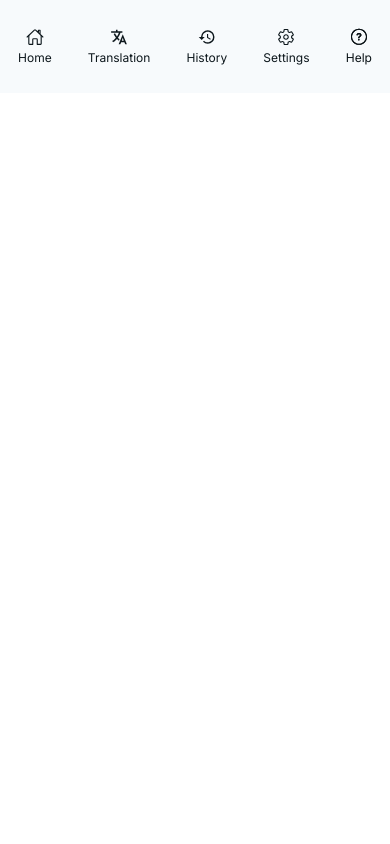
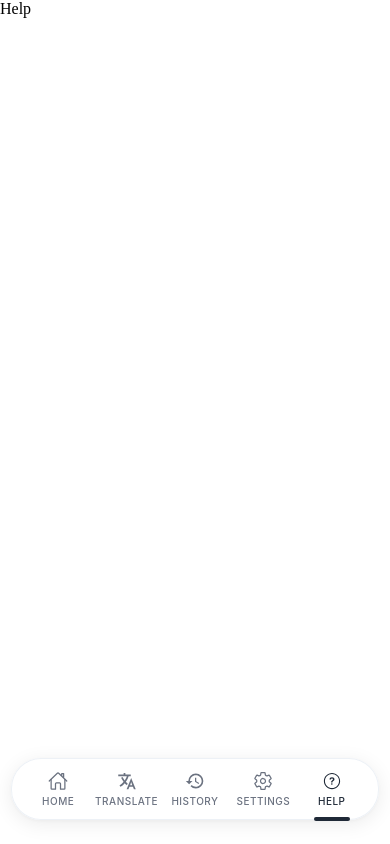
Before and after one commit to Not-Secret-Dev/Sign2Text, a React (Vite) app: page /help in a window 390 px wide. Built offline with nearby package versions, Linux system fonts and the light colour scheme.

Commit message:
Navbar styling and responsiveness

```diff
--- a/src/App.jsx
+++ b/src/App.jsx
@@ -1,5 +1,9 @@
 import { Routes, Route } from "react-router-dom";
 import Home from "./Components/Pages/Home/Home";
+import Translation from "./Components/Pages/Translation/Translation";
+import Setting from "./Components/Pages/Settings/Setting";
+import History from "./Components/Pages/History/History";
+import Help from "./Components/Pages/Help/Help";
 import Navbar from "./Components/Global/Navbar/Navbar";
 
 function App() {
@@ -7,6 +11,10 @@ function App() {
     <>
       <Routes>
         <Route path="/" element={<Home />} />
+        <Route path="/translation" element={<Translation />} />
+        <Route path="/history" element={<History />} />
+        <Route path="/setting" element={<Setting />} />
+        <Route path="/help" element={<Help />} />
       </Routes>
       <Navbar />
     </>
--- a/src/Components/Global/Navbar/Navbar.jsx
+++ b/src/Components/Global/Navbar/Navbar.jsx
@@ -5,78 +5,109 @@ import { IoLanguageSharp } from "react-icons/io5";
 import { MdHistory } from "react-icons/md";
 import { IoSettingsOutline } from "react-icons/io5";
 import { IoIosHelpCircleOutline } from "react-icons/io";
-import { useState } from "react";
 
 const MainContainer = styled.nav`
-  height: 11vh;
+  position: fixed;
+  bottom: 24px;
+  left: 50%;
+  transform: translateX(-50%);
+  width: min(100% - 48px, 420px);
+  height: 60px;
+  background: rgba(255, 255, 255, 0.95);
+  backdrop-filter: blur(12px);
+  -webkit-backdrop-filter: blur(12px);
+  border-radius: 30px;
+  box-shadow: 0 4px 20px rgba(0, 0, 0, 0.08), 0 1px 4px rgba(0, 0, 0, 0.04);
+  border: 1px solid rgba(226, 232, 240, 0.6);
+  z-index: 1000;
+  display: flex;
+  justify-content: space-around;
+  align-items: center;
+  padding: 0 12px;
+  /* Prevent any text from becoming a <p> */
+  font-family: -apple-system, BlinkMacSystemFont, "Segoe UI", Roboto, sans-serif;
+`;
+
+const NavItem = styled(Link)`
+  display: flex;
+  flex-direction: column;
+  align-items: center;
+  justify-content: center;
+  text-decoration: none;
+  color: #6b7280;
+  font-size: 10px;
+  font-weight: 500;
+  line-height: 1.2;
+  padding: 6px 0;
+  transition: color 0.2s ease;
+  position: relative;
+  width: 60px;
+  /* Ensure no paragraph behavior */
+  text-transform: uppercase;
+  letter-spacing: 0.5px;
+
+  &.active {
+    color: #1f2937;
+  }
+
+  &:hover {
+    color: #1f2937;
+  }
+`;
+
+const IconWrapper = styled.span`
+  /* Changed from div to span (inline-safe) */
+  font-size: 20px;
+  margin-bottom: 4px;
   display: flex;
   align-items: center;
   justify-content: center;
-  background-color: #f7fafc;
-  font-family: var(--inter);
 `;
 
-const Navlinks = styled.div`
-  width: 100%;
-  height: 100%;
-  display: flex;
-  align-items: center;
-  justify-content: space-around;
-`;
-
-const NavLink = styled(Link)`
-  display: flex;
-  flex-direction: column;
-  align-items: center;
-  text-decoration: none;
-  color: ${(props) => (props.$isActive ? "#0a1216" : "#0d171c")};
-  font-size: 12px;
-  transition: all 0.2s ease;
-`;
-
-const IconWrapper = styled.div`
-  font-size: 18px;
-  transition: all 0.2s ease;
-  filter: ${(props) =>
-    props.$isActive ? "drop-shadow(0.5px 0.5px 0px currentColor)" : "none"};
-  transform: ${(props) => (props.$isActive ? "scale(1.1)" : "scale(1)")};
-  color: ${(props) => (props.$isActive ? "#0a1216" : "#0d171c")};
+const ActiveIndicator = styled.span`
+  /* Use span instead of div for minimal footprint */
+  position: absolute;
+  bottom: -8px;
+  left: 50%;
+  transform: translateX(-50%);
+  width: 36px;
+  height: 4px;
+  background: #1f2937;
+  border-radius: 2px;
+  opacity: ${(props) => (props.$isActive ? 1 : 0)};
+  transition: opacity 0.25s ease;
+  display: block;
 `;
 
 const Navbar = () => {
   const location = useLocation();
-  const [activeIcon, setActiveIcon] = useState(location.pathname);
 
   const navItems = [
     { path: "/", icon: IoHomeOutline, label: "Home" },
-    { path: "/translation", icon: IoLanguageSharp, label: "Translation" },
+    { path: "/translation", icon: IoLanguageSharp, label: "Translate" },
     { path: "/history", icon: MdHistory, label: "History" },
     { path: "/setting", icon: IoSettingsOutline, label: "Settings" },
     { path: "/help", icon: IoIosHelpCircleOutline, label: "Help" },
   ];
 
   return (
-    <MainContainer>
-      <Navlinks>
-        {navItems.map((item) => {
-          const IconComponent = item.icon;
-          const isActive = activeIcon === item.path;
+    <MainContainer role="navigation" aria-label="Main navigation">
+      {navItems.map((item) => {
+        const Icon = item.icon;
+        const isActive = location.pathname === item.path;
 
-          return (
-            <NavLink
-              key={item.path}
-              to={item.path}
-              $isActive={isActive}
-              onClick={() => setActiveIcon(item.path)}
-            >
-              <IconWrapper $isActive={isActive}>
-                <IconComponent />
+        return (
+          <div key={item.path} style={{ position: "relative", width: "60px" }}>
+            <ActiveIndicator $isActive={isActive} />
+            <NavItem to={item.path} className={isActive ? "active" : ""}>
+              <IconWrapper>
+                <Icon />
               </IconWrapper>
-              {item.label}
-            </NavLink>
-          );
-        })}
-      </Navlinks>
+              <span>{item.label}</span> {/* Explicit span, no implicit <p> */}
+            </NavItem>
+          </div>
+        );
+      })}
     </MainContainer>
   );
 };
--- /dev/null
+++ b/src/Components/Pages/Help/Help.jsx
@@ -0,0 +1,9 @@
+import React from 'react'
+
+const Help = () => {
+  return (
+    <div>Help</div>
+  )
+}
+
+export default Help
--- /dev/null
+++ b/src/Components/Pages/History/History.jsx
@@ -0,0 +1,9 @@
+import React from 'react'
+
+const History = () => {
+  return (
+    <div>History</div>
+  )
+}
+
+export default History
--- a/src/Components/Pages/Home/Home.jsx
+++ b/src/Components/Pages/Home/Home.jsx
@@ -80,7 +80,7 @@ const MainContainer = styled.div`
   }
 `;
 
-const Header = styled.p`
+const Header = styled.div`
   margin: 28px auto;
   text-align: center;
   font-size: 18px;
--- /dev/null
+++ b/src/Components/Pages/Settings/Setting.jsx
@@ -0,0 +1,9 @@
+import React from 'react'
+
+const Setting = () => {
+  return (
+    <div>Setting</div>
+  )
+}
+
+export default Setting
--- /dev/null
+++ b/src/Components/Pages/Translation/Translation.jsx
@@ -0,0 +1,9 @@
+import React from 'react'
+
+const Translation = () => {
+  return (
+    <div>Translation</div>
+  )
+}
+
+export default Translation
```
